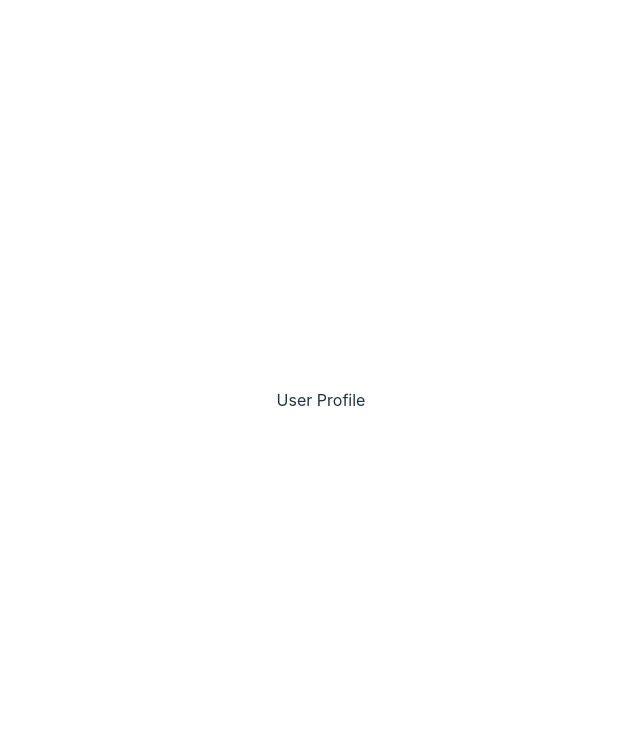
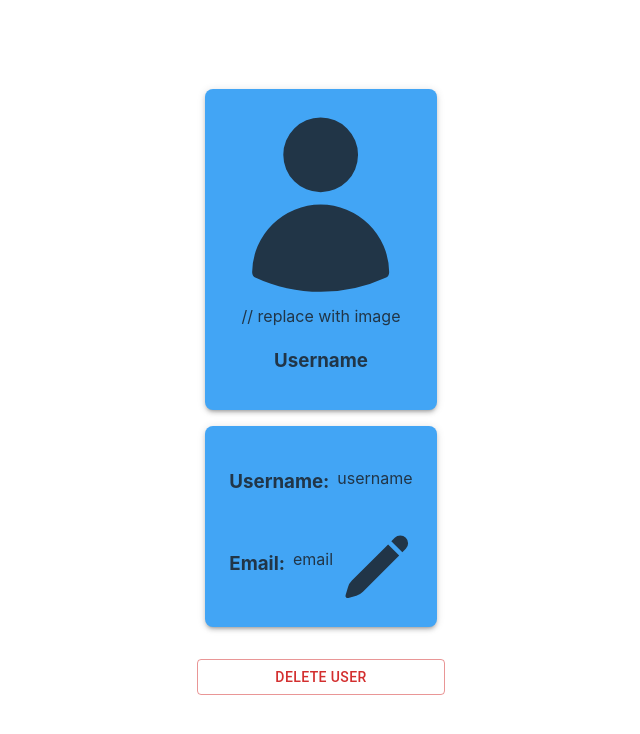
Before and after one commit to asin819/Koallab, a React (Vite) app in the folder koallab/: page /userProfile in a window 1280 px wide. Shown: the top 734 px of the page, without its empty margins (319-959 px from the left). Built offline with nearby package versions, Linux system fonts and the light colour scheme.

Commit message:
base for profile page

```diff
--- /dev/null
+++ b/koallab/src/frontend/components/IdentityCard.jsx
@@ -0,0 +1,29 @@
+import { Container, Box } from "@mui/material";
+import UserIcon from '@heroicons/react/24/solid/UserIcon';
+
+
+function IdentityCard() {
+return(
+
+    <Container>
+        <Box
+            sx={{
+            boxShadow: 3,
+            borderRadius: 2,
+            padding: 2,
+            backgroundColor: 'primary.light',
+            display: "flex",
+            flexDirection: "column",
+            alignItems: "center",
+            maxWith: 40,
+            }}
+        >
+            <UserIcon/> // replace with image
+            <h3> Username </h3>
+        </Box>
+    </Container>
+
+);
+}
+
+export default IdentityCard;
--- /dev/null
+++ b/koallab/src/frontend/components/userInfoCard.jsx
@@ -0,0 +1,52 @@
+import { Container, Box, IconButton } from "@mui/material";
+import PencilIcon from '@heroicons/react/24/solid/PencilIcon';
+
+
+function UserInfoCard() {
+return(
+
+    <Container>
+        <Box
+            sx={{
+            boxShadow: 3,
+            borderRadius: 2,
+            padding: 2,
+            marginTop: 2,
+            backgroundColor: 'primary.light',
+            display: "flex",
+            flexDirection: "column",
+
+        }}
+        >
+            <Box
+                sx={{
+                padding: 1,
+                backgroundColor: 'primary.light',
+                display: "flex",
+                flexDirection: "row",
+                gap: 1,
+                }}
+            >
+                    <h3>Username: </h3>
+                    <p> username </p>
+            </Box>
+            <Box
+                sx={{
+                padding: 1,
+                backgroundColor: 'primary.light',
+                display: "flex",
+                flexDirection: "row",
+                gap: 1
+                }}
+            >
+                    <h3>Email: </h3>
+                    <p>email </p>
+                    <PencilIcon colour="white" size="small"/>
+            </Box>
+        </Box>
+    </Container>
+
+);
+}
+
+export default UserInfoCard;
--- a/koallab/src/frontend/pages/project/Project.jsx
+++ b/koallab/src/frontend/pages/project/Project.jsx
@@ -1,9 +1,26 @@
 import React from "react";
-import './Project.css'
+import './Project.css';
+import UserIcon from '@heroicons/react/24/solid/UserIcon';
 
 const Project = () => {
 return(
-<p>Project</p>
+<Container>
+    <Box
+        sx={{
+          boxShadow: 3,
+          borderRadius: 2,
+          px: 4,
+          py: 6,
+          marginTop: 8,
+          display: "flex",
+          flexDirection: "column",
+          alignItems: "center",
+        }}
+    >
+        <UserIcon/>
+    </Box>
+
+</Container>
 
 )
 
--- a/koallab/src/frontend/pages/userProfile/UserProfile.jsx
+++ b/koallab/src/frontend/pages/userProfile/UserProfile.jsx
@@ -1,10 +1,36 @@
 import React from "react";
-import './UserProfile.css'
+import './UserProfile.css';
+import Container from "@mui/material/Container";
+import Box from "@mui/material/Box";
+import UserIcon from '@heroicons/react/24/solid/UserIcon';
+import { Button } from "@mui/material";
+import UserInfoCard from "../../components/userInfoCard";
+import IdentityCard from "../../components/IdentityCard";
 
 const UserProfile = () => {
 return(
-<p>User Profile</p>
+<Container>
 
+    <IdentityCard/>
+
+    <UserInfoCard/>
+
+    <Box
+        sx={{
+          borderRadius: 2,
+          padding: 2,
+          marginTop: 2,
+          display: "flex",
+          flexDirection: "column",
+
+        }}
+    >
+        <Button variant="outlined" color="error">
+            Delete User
+        </Button>
+    </Box>
+
+</Container>
 )
 
 };
```
